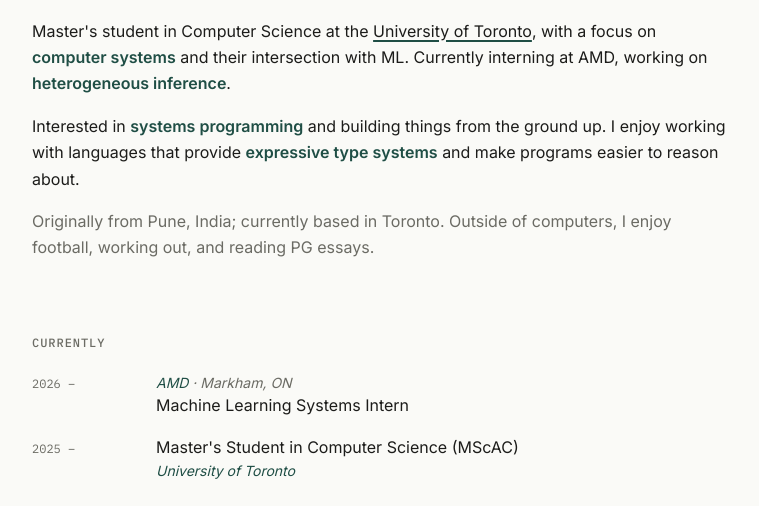
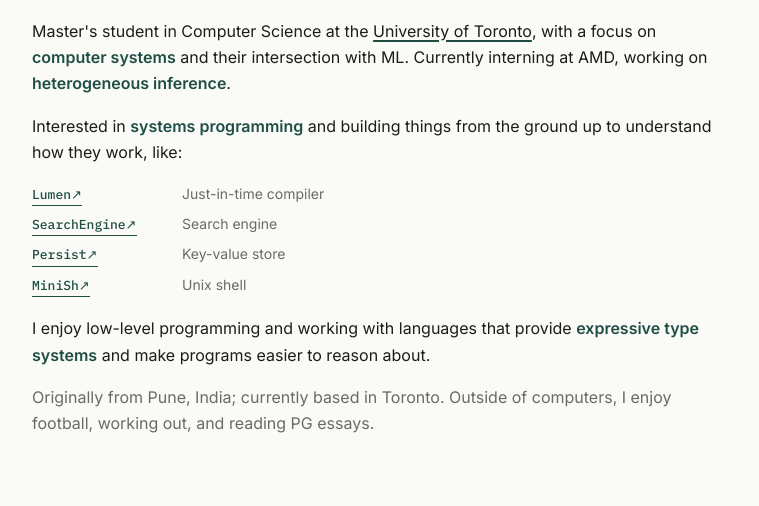
Before and after one commit to aditya02shah/aditya02shah.github.io, a plain HTML site: page index.html in a window 1280 px wide. Shown: the part 258-764 px from the top of the page, without its empty margins (260-1019 px from the left). Drawn offline with Linux system fonts and the light colour scheme.

Commit message:
feat: add projects to website

```diff
--- a/index.html
+++ b/index.html
@@ -59,8 +59,18 @@
 </p>
 
 <p class="bio">
-  Interested in <span class="highlight">systems programming</span> and building things from the ground up.
-  I enjoy working with languages that provide <span class="highlight">expressive type systems</span>
+  Interested in <span class="highlight">systems programming</span> and building things from the ground up to understand how they work, like:
+</p>
+
+<ul class="built">
+  <li><a href="https://github.com/aditya02shah/Lumen">Lumen</a><span class="desc">Just-in-time compiler</span></li>
+  <li><a href="https://github.com/aditya02shah/SearchEngine">SearchEngine</a><span class="desc">Search engine</span></li>
+  <li><a href="https://github.com/aditya02shah/Persist">Persist</a><span class="desc">Key-value store</span></li>
+  <li><a href="https://github.com/aditya02shah/MiniSh">MiniSh</a><span class="desc">Unix shell</span></li>
+</ul>
+
+<p class="bio">
+  I enjoy low-level programming and working with languages that provide <span class="highlight">expressive type systems</span>
   and make programs easier to reason about.
 </p>
 
--- a/style.css
+++ b/style.css
@@ -63,15 +63,7 @@ body {
   color: var(--muted);
   margin: 0 0 16px;
 }
-/*
-.role {
-  font-family: var(--font-mono);
-  font-size: 15px;
-  font-style: italic;
-  color: var(--muted);
-  margin: 0 0 20px;
-  letter-spacing: 0.03em;
-} */
+
 .role {
   font-size: 14px;
   font-style: normal;
@@ -120,7 +112,6 @@ body {
   margin-top: 14px;
 }
 
-
 .bio a {
   color: var(--ink);
   border-bottom: none;
@@ -141,15 +132,62 @@ body {
   color: var(--muted);
 }
 
-
- .highlight {
+.highlight {
   color: var(--accent);
   font-weight: 600;
 }
 
+/* Project links */
+.built {
+  list-style: none;
+  margin: 16px 0 0;
+  padding: 0;
+}
+
+.built li {
+  display: grid;
+  grid-template-columns: 130px 1fr;
+  align-items: baseline;
+  gap: 20px;
+  margin-bottom: 6px;
+}
+
+.built a {
+  justify-self: start;
+  font-family: var(--font-mono);
+  font-size: 13px;
+  font-weight: 500;
+  color: var(--accent);
+  border-bottom: 1px solid var(--accent);
+  transition: color 0.15s ease, border-color 0.15s ease;
+}
+
+.built a::after {
+  content: " ↗";
+  display: inline-block;
+  transition: transform 0.15s ease;
+}
+
+.built a:hover {
+  color: var(--ink);
+  border-bottom-color: var(--ink);
+}
+
+.built a:hover::after {
+  transform: translate(2px, -2px);
+}
+
+.built .desc {
+  font-size: 14px;
+  color: var(--muted);
+}
+
+.built + .bio {
+  margin-top: 18px;
+}
+
 /* Sections */
-
- .location {
+.location {
   font-weight: 400;
   font-size: 14px;
   color: var(--muted);
@@ -159,7 +197,10 @@ body {
   content: " · ";
 }
 
- .block { padding-top: 24px; margin-bottom: 40px; }
+.block {
+  padding-top: 24px;
+  margin-bottom: 40px;
+}
 
 .block h2 {
   font-family: var(--font-mono);
@@ -258,6 +299,11 @@ a:hover {
   .date {
     flex: none;
   }
+
+  .built li {
+    grid-template-columns: 112px 1fr;
+    gap: 12px;
+  }
 }
 
 /* Reduced motion */
```
